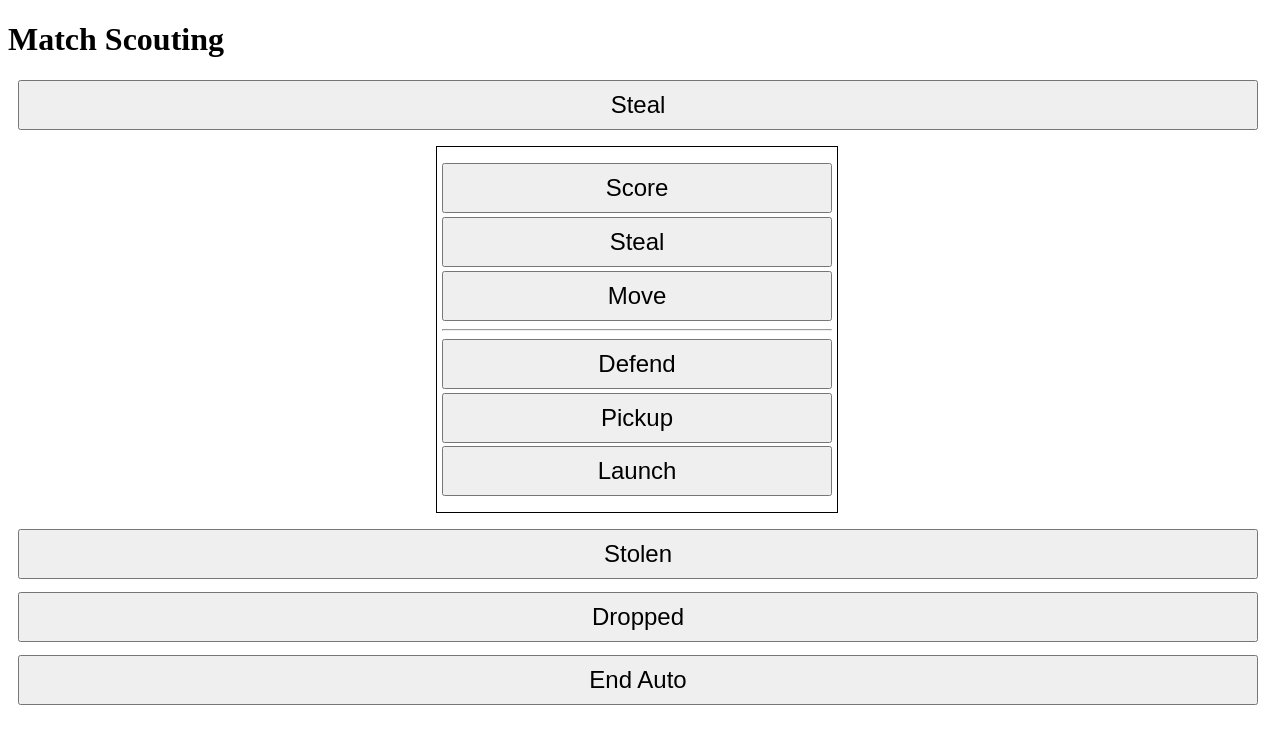
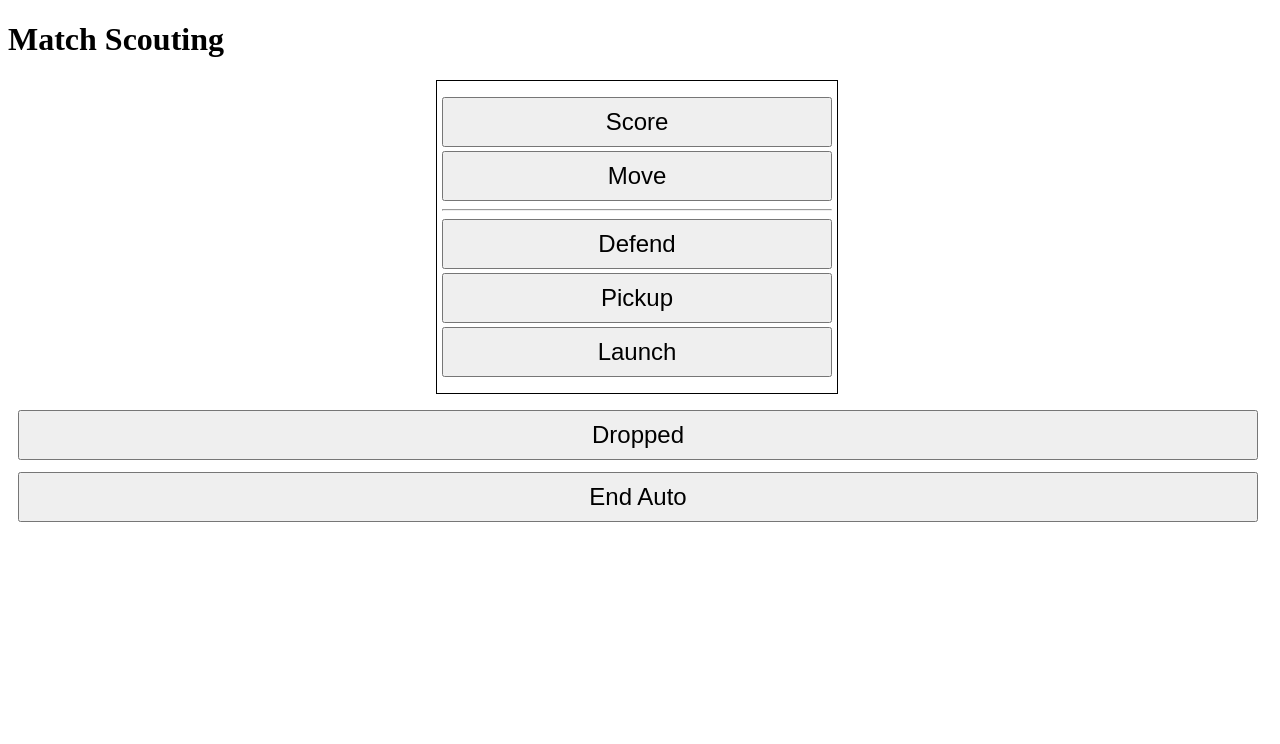
Before and after one commit to RetrieverRobotics/ScoutingApp-2023-2024, a Flask app: page /scout/match/during in a window 1280 px wide. Shown: the top 744 px of the page. Run offline with Flask 3, Linux system fonts and the light colour scheme.

Commit message:
Finish functional verison of match scout
I'll make it all look pretty later.

```diff
--- a/templates/fragments/matchScoutForm.html
+++ b/templates/fragments/matchScoutForm.html
@@ -1,21 +1,20 @@
 <form id="matchScoutForm">
     <p>
-        <button type="button">Steal</button>
+        <button id="matchStealButton" class="scout-input" type="button">Steal</button>
     </p>
     <div id="matchLayout">
         <ul>
-            <li><button type="button">Score</button></li>
-            <li><button type="button">Steal</button></li>
-            <li><button type="button">Move</button></li>
+            <li><button class="scout-input" type="button">Score</button></li>
+            <li><button class="scout-input" type="button">Move</button></li>
             <li><hr></li>
-            <li><button type="button">Defend</button></li>
-            <li><button type="button">Pickup</button></li>
-            <li><button type="button">Launch</button></li>
+            <li><button class="scout-input" type="button">Defend</button></li>
+            <li><button class="scout-input" type="button">Pickup</button></li>
+            <li><button class="scout-input" type="button">Launch</button></li>
         </ul>
     </div>
     <ul id="matchBottomButtons">
-        <li><button type="button">Stolen</button></li>
-        <li><button type="button">Dropped</button></li>
-        <li><button type="button">End Auto</button></li>
+        <li><button id="matchStolenButton" class="scout-input" type="button">Stolen</button></li>
+        <li><button class="scout-input" type="button">Dropped</button></li>
+        <li><button id="matchEndButton" type="button">End Auto</button></li>
     </ul>
 </form>
--- a/templates/fragments/matchScoutForm.html.css
+++ b/templates/fragments/matchScoutForm.html.css
@@ -34,3 +34,10 @@ ul#matchBottomButtons {
     list-style: none;
     padding-left: 0;
 }
+
+button#matchStealButton {
+    display: none;
+}
+button#matchStolenButton {
+    display: none;
+}
```
Also changed, not shown: templates/match_scout.html.js (+45 -10 lines).
